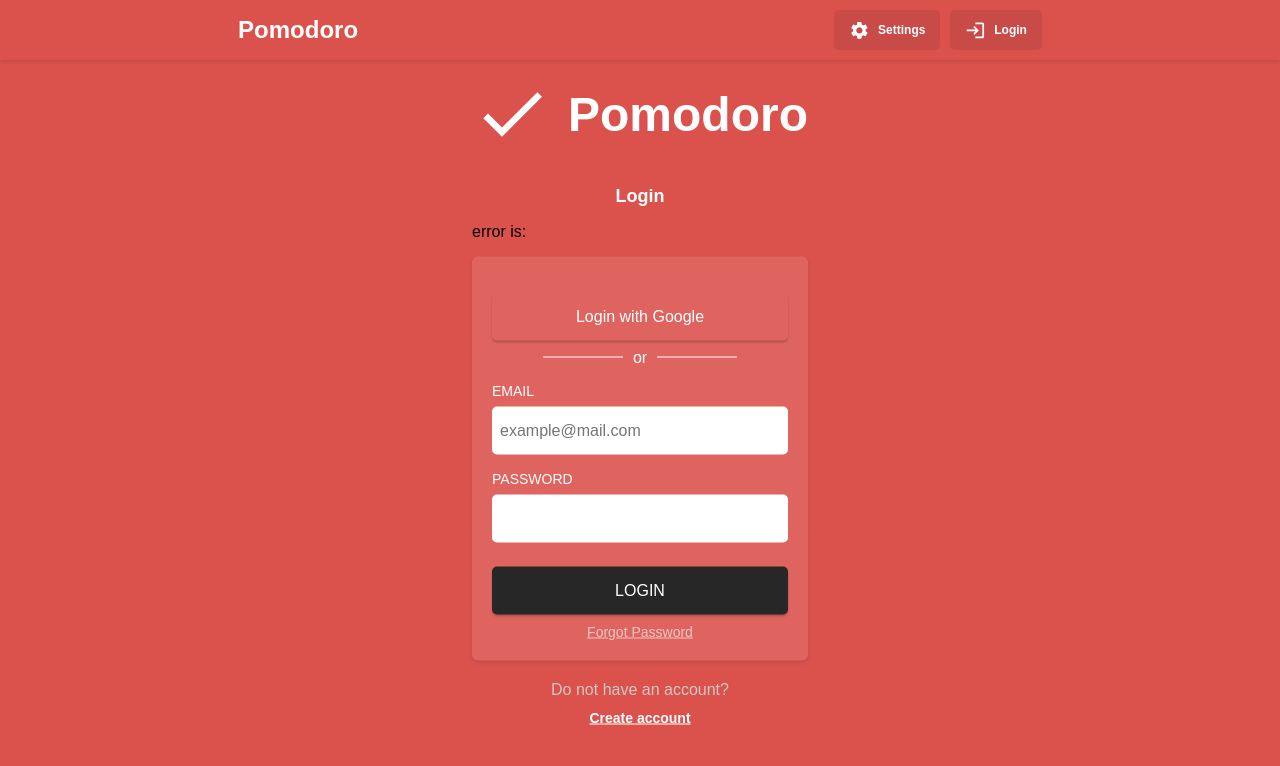
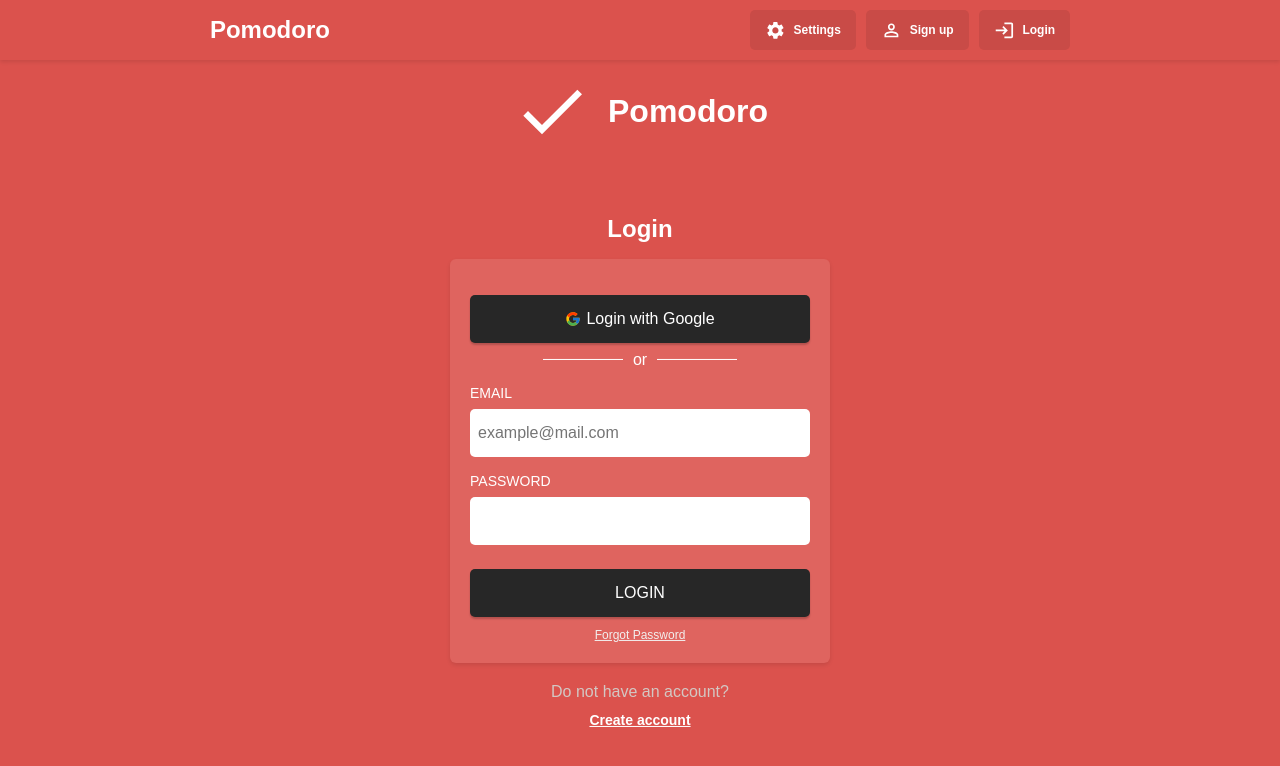
Before and after one commit to guzdziac55/pomodoro-react, a React (Create React App) app: page /login in a window 1280 px wide. Shown: the top 766 px of the page. Built offline with nearby package versions, Linux system fonts and the light colour scheme; no server answers.

Commit message:
fixed forms for: login, singup, forgot-password - conditional rendering + redirect + better styling

```diff
--- a/src/components/Layout/HeaderMenuTab.js
+++ b/src/components/Layout/HeaderMenuTab.js
@@ -44,6 +44,15 @@ const HeaderMenuTab = (props) => {
       )}
 
       {!isLogged && (
+        <Link to="/signup">
+          <button className={classes.button}>
+            <MdPermIdentity className={classes.icon} />
+            <span>Sign up</span>
+          </button>
+        </Link>
+      )}
+
+      {!isLogged && (
         <Link to="/login">
           <button className={classes.button}>
             <MdLogin className={classes.icon} />
--- a/src/components/auth/login.js
+++ b/src/components/auth/login.js
@@ -1,14 +1,12 @@
-import React, { useState } from "react";
+import React from "react";
 import Card from "../UI/Card";
 import Input from "../UI/Input";
 import classes from "./login.module.css";
 import { Link } from "react-router-dom";
 import { useRef } from "react";
 import { MdDone } from "react-icons/md";
+import { FcGoogle } from "react-icons/fc";
 import { useAuthLogin } from "../../hooks/use-auth";
-
-// we dont need dispach Thunks here  //  we have userAuth observer
-// login or Create ACC
 
 const Login = () => {
   const { isLoading, error, authLogin } = useAuthLogin();
@@ -31,10 +29,18 @@ const Login = () => {
       </Link>
 
       <h1 className={classes.header}>Login</h1>
-      <p>error is: {error}</p>
+      {/* hendling error here  */}
+      {/* <p>error is: {error}</p> */}
       <Card class={classes.auth}>
         <form onSubmit={submitForm} className={classes.form}>
-          <button type="button" class={classes.googleLogin}>
+          <button
+            type="button"
+            onClick={() => {
+              window.alert("this function currently not working yet ! ");
+            }}
+            class={classes.btnGoogleLogin}
+          >
+            <FcGoogle />
             Login with Google
           </button>
           <span class={classes.break}>or</span>
@@ -58,17 +64,8 @@ const Login = () => {
               placeholder: "",
             }}
           />
-          {!isLoading && (
-            <button className={classes.login}>
-              LOGIN
-              {/* {isLogin ? "LOGIN" : "CREATE ACCOUNT"} */}
-            </button>
-          )}
-          {/* loading spinner later */}
-          {/* {isLoading && <p>Loading ...</p>}
-        <button type="button" onClick={switchAuthModelHandler}>
-          {isLogin ? "Create new Account" : "Login with existing account"}Submit
-        </button> */}
+          {!isLoading && <button>LOGIN</button>}
+
           <Link to="/reset-password">
             <span className={classes.forgotPass}>Forgot Password</span>
           </Link>
@@ -85,16 +82,3 @@ const Login = () => {
 };
 
 export default Login;
-
-// create 2 thunk functions or more with
-//  createAcc
-//  login / Logout   // add Thunk with dispatches function inside
-//  When Logout call logoutDispatch Action and, make LocalStorageRemove etc
-//  When Login // setLocalStorageState // calculateTime + make dispatch Login
-
-/////
-// if (isLogin) {
-//   dispatch(authLogin(enteredEmail, enteredPassword)); // uruchomienie głównej funkcji
-// } else {
-//   dispatch(authCreateAcc(enteredEmail, enteredPassword));
-// }
--- a/src/components/auth/login.module.css
+++ b/src/components/auth/login.module.css
@@ -7,8 +7,8 @@
 
 .header {
   text-align: center;
-  margin-top: 2rem;
-  font-size: 18px;
+  margin-top: 4rem;
+  font-size: 24px;
   text-decoration: none;
   color: #ffffff;
 }
@@ -16,7 +16,7 @@
 .headerButton {
   display: flex;
   text-align: center;
-  font-size: 48px;
+  font-size: 32px;
   font-weight: 800;
   align-items: center;
   justify-content: center;
@@ -35,15 +35,18 @@
   text-align: center;
   margin: auto;
   margin-top: 1rem;
-  max-width: 380px;
+  /* max-width: 380px; */
+  min-width: 380px;
   padding: 10px 10px;
   background-color: var(--main-light);
   height: 100%;
 }
 
-.googleLogin {
-  background-color: blanchedalmond;
-  color: #000000;
+.btnGoogleLogin {
+  display: flex;
+  align-items: center;
+  justify-content: center;
+  gap: 5px;
 }
 
 .break {
@@ -58,8 +61,6 @@
   border-top: 1px solid #ffffff;
   width: 5rem;
   margin: 5px 10px;
-  /* margin: -1rem 5px; */
-  /* transform: translateY(-1rem); */
 }
 
 .inputWrapper button {
@@ -90,6 +91,7 @@
   border-radius: 5px;
   margin: 1rem 0 0.5rem;
 }
+
 .form button:hover {
   background-color: var(--font-black);
 }
@@ -113,13 +115,13 @@
 }
 
 .form button[type="submit"]:disabled {
-  background-color: rgb(131, 131, 131);
+  background-color: #838383;
 }
 
-.form button[type="button"] {
+/* .form button[type="button"] {
   background-color: none;
   background: none;
-}
+} */
 
 .form-main {
   padding: 10px 20px 0px;
@@ -135,8 +137,7 @@
 
 .forgotPass {
   color: var(--color-grey-light-2);
-  opacity: 0.7;
-  font-size: 14px;
+  font-size: 12px;
   font-weight: 400;
   text-decoration: underline;
 }
--- a/src/components/auth/signUp.js
+++ b/src/components/auth/signUp.js
@@ -5,6 +5,8 @@ import classes from "./signUp.module.css";
 import { Link } from "react-router-dom";
 import { useRef } from "react";
 import { MdDone } from "react-icons/md";
+import { FcGoogle } from "react-icons/fc";
+
 import { useSelector } from "react-redux";
 import { useAuthCreateAcc } from "../../hooks/use-auth";
 
@@ -32,11 +34,19 @@ const SignUp = () => {
       </Link>
 
       <h1 className={classes.header}>Create Account</h1>
-      <p>error is: {error}</p>
+      {/* <p>error is: {error}</p> */}
+      {/* handle errors here */}
       <Card class={classes.auth}>
         <form onSubmit={submitForm} className={classes.form}>
-          <button type="button" class={classes.googleLogin}>
-            SignUp with Google
+          <button
+            type="button"
+            onClick={() => {
+              window.alert("this function currently not working yet ! ");
+            }}
+            class={classes.btnGoogleLogin}
+          >
+            <FcGoogle />
+            Sign up with Google
           </button>
           <span class={classes.break}>or</span>
           <Input
@@ -60,23 +70,13 @@ const SignUp = () => {
               placeholder: "",
             }}
           />
-          {!isLoading && (
-            <button className={classes.login}>
-              Sign up with email
-              {/* {isLogin ? "LOGIN" : "CREATE ACCOUNT"} */}
-            </button>
-          )}
-          {/* loading spinner later */}
-          {/* {isLoading && <p>Loading ...</p>}
-        <button type="button" onClick={switchAuthModelHandler}>
-          {isLogin ? "Create new Account" : "Login with existing account"}Submit
-        </button> */}
+          {!isLoading && <button>Sign up with email</button>}
         </form>
       </Card>
       <div className={classes.createWrapper}>
         <span className={classes.createLabel}>Already have an account?</span>
         <Link to="/login">
-          <span className={classes.createAccount}>Create account</span>
+          <span className={classes.createAccount}>Go to Login</span>
         </Link>
       </div>
     </div>
--- a/src/components/auth/signUp.module.css
+++ b/src/components/auth/signUp.module.css
@@ -7,9 +7,8 @@
 
 .header {
   text-align: center;
-  margin-top: 2rem;
-
-  font-size: 18px;
+  margin-top: 4rem;
+  font-size: 24px;
   text-decoration: none;
   color: #ffffff;
 }
@@ -17,7 +16,7 @@
 .headerButton {
   display: flex;
   text-align: center;
-  font-size: 48px;
+  font-size: 32px;
   font-weight: 800;
   align-items: center;
   justify-content: center;
@@ -36,15 +35,17 @@
   text-align: center;
   margin: auto;
   margin-top: 1rem;
-  max-width: 380px;
+  min-width: 380px;
   padding: 10px 10px;
   background-color: var(--main-light);
   height: 100%;
 }
 
-.googleLogin {
-  background-color: blanchedalmond;
-  color: #000000;
+.btnGoogleLogin {
+  display: flex;
+  align-items: center;
+  justify-content: center;
+  gap: 5px;
 }
 
 .break {
@@ -91,6 +92,7 @@
   border-radius: 5px;
   margin: 1rem 0 0.5rem;
 }
+
 .form button:hover {
   background-color: var(--font-black);
 }
@@ -117,14 +119,13 @@
   background-color: rgb(131, 131, 131);
 }
 
-.form button[type="button"] {
+/* .form button[type="button"] {
   background-color: none;
   background: none;
-}
+} */
 
 .form-main {
   padding: 10px 20px 0px;
-  /* align-items: center; */
 }
 .form-menu {
   padding: 14px 20px;
--- a/src/hooks/use-timer.js
+++ b/src/hooks/use-timer.js
@@ -11,10 +11,8 @@ import {
   selectConsumedTime,
 } from "../store/timer-slice";
 
-import {
-  selectLongBrakInterval,
-  selectPomodoroOptionTime,
-} from "../store/config-slice";
+import { selectCurrentTime } from "../store/timer-slice";
+import { selectLongBrakInterval } from "../store/config-slice";
 
 export const useTimer = () => {
   const dispatch = useDispatch();
@@ -23,7 +21,7 @@ export const useTimer = () => {
 
   const activeStage = useSelector(selectActiveStage);
   const longBreakInterval = useSelector(selectLongBrakInterval);
-  const pomodoroTimeOption = useSelector(selectPomodoroOptionTime);
+  const currentTimeOption = useSelector(selectCurrentTime);
 
   const timeIsEndAction = () => {
     dispatch(updateTask(activeStage));
@@ -33,19 +31,19 @@ export const useTimer = () => {
   // consumedTimeCalculations
   useEffect(() => {
     let intervalId;
-    if (isTicking && consumedSeconds <= pomodoroTimeOption) {
+    if (isTicking && consumedSeconds <= currentTimeOption) {
       intervalId = setInterval(() => {
         dispatch(consumeTime());
       }, 1000);
-    } else if (consumedSeconds > pomodoroTimeOption) {
+    } else if (consumedSeconds > currentTimeOption) {
       timeIsEndAction();
     }
     return () => clearInterval(intervalId); // to też się wywoła po setInterval
-  }, [isTicking, consumedSeconds, pomodoroTimeOption]);
+  }, [isTicking, consumedSeconds, currentTimeOption]);
 
   //
   const calculateCounter = () => {
-    return pomodoroTimeOption * 60 - consumedSeconds;
+    return currentTimeOption * 60 - consumedSeconds;
   };
 
   const counter = calculateCounter();
--- a/src/store/config-slice.js
+++ b/src/store/config-slice.js
@@ -3,7 +3,7 @@ import { createSelector } from "reselect";
 const configSlice = createSlice({
   name: "config",
   initialState: {
-    stageOptions: [10, 2, 3],
+    stageOptions: [25, 5, 20],
     autoBreak: false, // switch [ checkboox]
     autoPomodoros: true, // switch
     longBreakInterval: 4,
```
